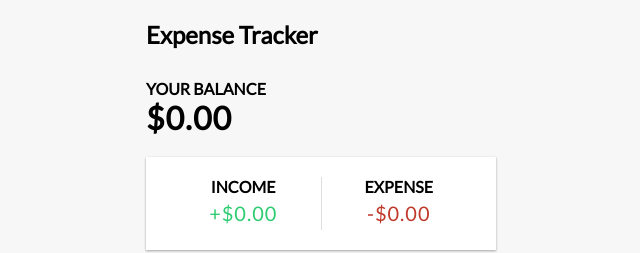
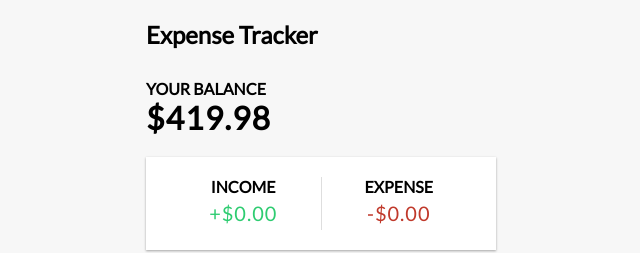
Before and after one commit to codeftsaikat/expense-tracker, a Vue app: page / in a window 1280 px wide. Shown: the top 253 px of the page, without its empty margins (319-959 px from the left). Built offline with nearby package versions, Linux system fonts and the light colour scheme.

Commit message:
Balance component

```diff
--- a/src/App.vue
+++ b/src/App.vue
@@ -1,7 +1,7 @@
 <template>
   <Header />
   <div class="container">
-    <Balance />
+    <Balance :total="total" />
     <IncomeExpenses />
     <TransactionList :transactions="transactions" />
     <AddTransaction />
@@ -15,7 +15,7 @@ import IncomeExpenses from './components/IncomeExpenses.vue';
 import TransactionList from './components/TransactionList.vue';
 import AddTransaction from './components/AddTransaction.vue';
 
-import { ref } from 'vue';
+import { ref, computed } from 'vue';
 
 const transactions = ref([
   { id: 1, text: 'Flower', amount: -19.99 },
@@ -23,4 +23,11 @@ const transactions = ref([
   { id: 3, text: 'Book', amount: -10 },
   { id: 4, text: 'Camera', amount: 150 },
 ]);
+
+// Get total
+const total = computed(() => {
+  return transactions.value.reduce((acc, transaction) => {
+    return acc + transaction.amount;
+  }, 0);
+});
 </script>
--- a/src/components/Balance.vue
+++ b/src/components/Balance.vue
@@ -1,4 +1,15 @@
 <template>
   <h4>Your Balance</h4>
-  <h1 id="balance">$0.00</h1>
+  <h1 id="balance">${{ total }}</h1>
 </template>
+
+<script setup>
+import { defineProps } from 'vue';
+
+const props = defineProps({
+  total: {
+    type: Number,
+    required: true,
+  },
+});
+</script>
```
